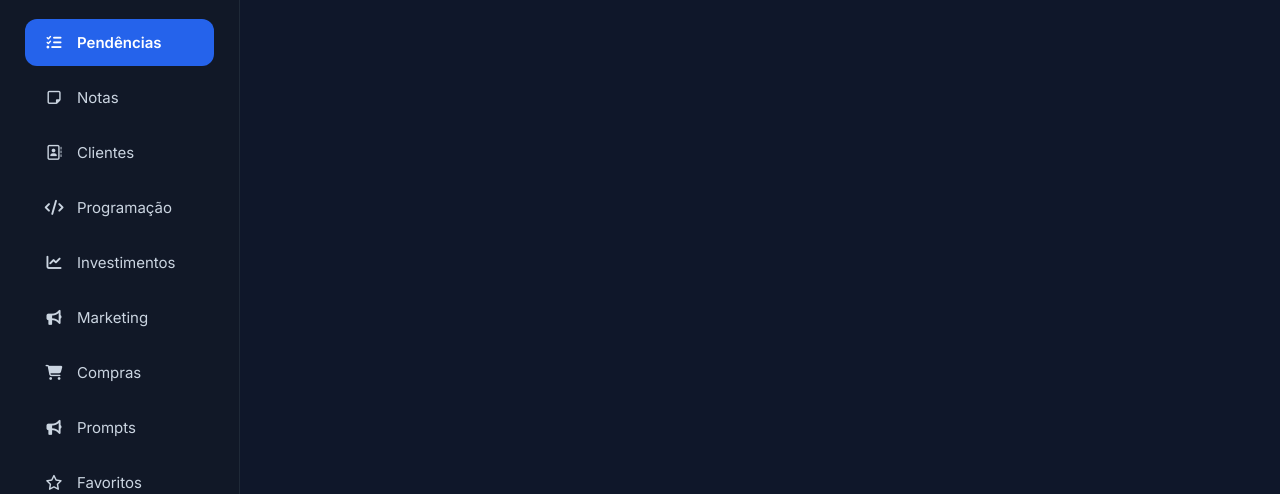
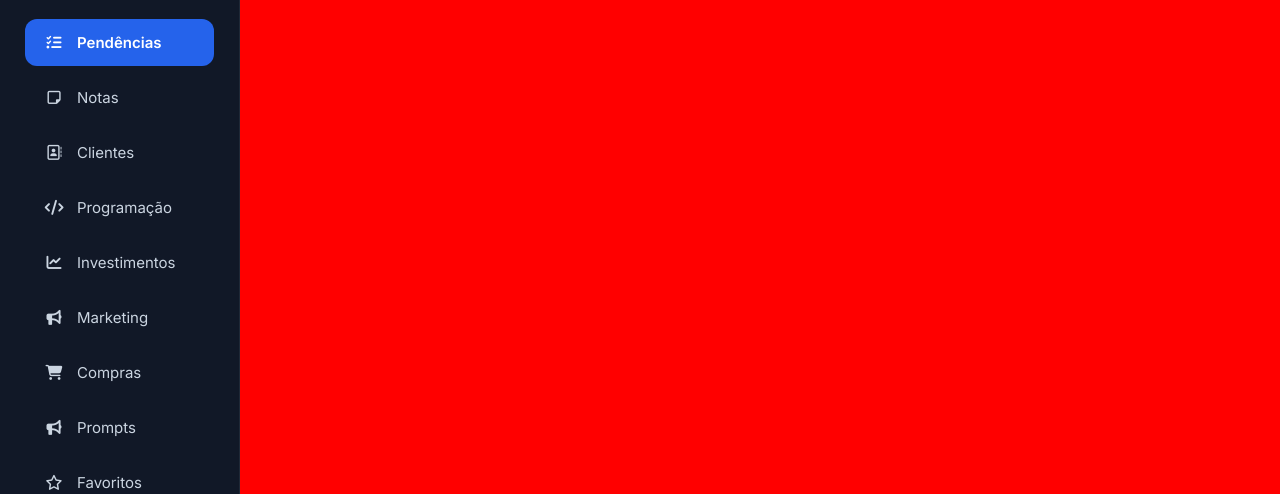
Before and after one commit to edgarsandroinfo-eng/lanmaster.github.io, a plain HTML site: page index.html in a window 1280 px wide. Shown: the part 306-800 px from the top of the page. Drawn offline with Linux system fonts and the light colour scheme; no server answers.

Commit message:
Add files via upload

```diff
--- a/style.css
+++ b/style.css
@@ -11,7 +11,7 @@
 }
 
 body{
-    background:#0f172a;
+    background:#ff0000 !important;
     color:#e5e7eb;
     overflow:hidden;
 }
```
